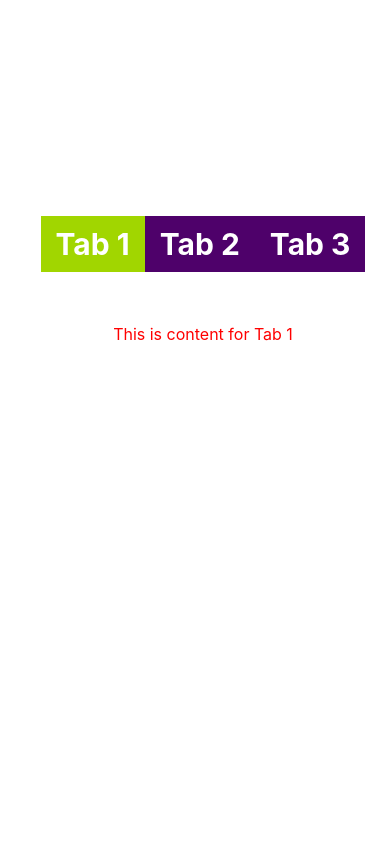
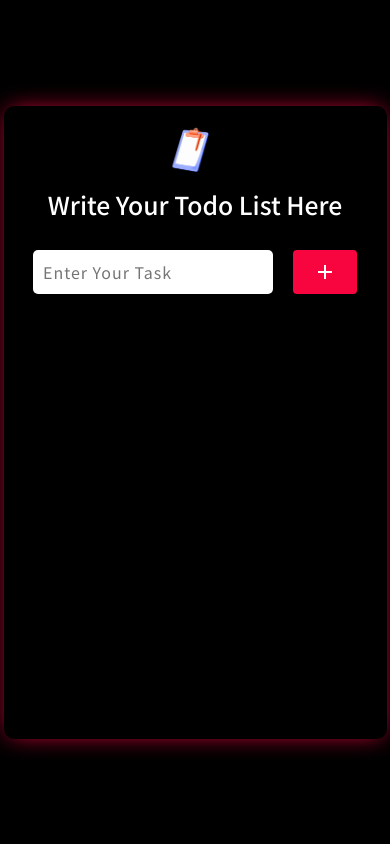
Before and after one commit to Litukumardakua/MultipleCombineProject, a React (Create React App) app: page / in a window 390 px wide. Built offline with nearby package versions, Linux system fonts and the light colour scheme; the HTML template or start-up script is replaced by a standard one.

Commit message:
functionality on todoapp

```diff
--- a/package.json
+++ b/package.json
@@ -3,10 +3,16 @@
   "version": "0.1.0",
   "private": true,
   "dependencies": {
+    "@emotion/react": "^11.11.3",
+    "@emotion/styled": "^11.11.0",
+    "@mui/icons-material": "^5.15.6",
+    "@mui/material": "^5.15.6",
     "@testing-library/jest-dom": "^5.17.0",
     "@testing-library/react": "^13.4.0",
     "@testing-library/user-event": "^13.5.0",
+    "bootstrap": "^5.3.2",
     "react": "^18.2.0",
+    "react-bootstrap": "^2.10.0",
     "react-dom": "^18.2.0",
     "react-icons": "^4.12.0",
     "react-scripts": "5.0.1",
--- a/src/App.js
+++ b/src/App.js
@@ -7,6 +7,7 @@ import Recurcive from './Component/Recursive_Navigatio/Recursive';
 import StarRating from './Component/star_rating/StarRating';
 import { menus } from './Component/Recursive_Navigatio/data';
 import Tabs_test from './Component/Custom_tabs/Tabs_test';
+import Todo from './Component/TodoApp/Todo';
 function App() {
   return (
     <div className="App">
@@ -15,7 +16,8 @@ function App() {
     {/* <StarRating/> */}
     {/* <Loadmore/> */}
     {/* <Recurcive menus={menus}/> */}
-    <Tabs_test/>
+    {/* <Tabs_test/> */}
+    <Todo/>
 
     </div>
   );
--- /dev/null
+++ b/src/Component/TodoApp/List.js
@@ -0,0 +1,21 @@
+import React from "react";
+import Button from "@mui/material/Button";
+import Tooltip from "@mui/material/Tooltip";
+import DeleteIcon from '@mui/icons-material/Delete';
+
+const List = ({id,text,dltitems}) => {
+  return (
+    <>
+      <div className="items">
+        <li>{text}</li>
+        <Tooltip title="Delete">
+          <Button className="dltbtn" onClick={()=>dltitems(id)}>
+            <DeleteIcon/>
+          </Button>
+        </Tooltip>
+      </div>
+    </>
+  );
+};
+
+export default List;
--- /dev/null
+++ b/src/Component/TodoApp/Todo.js
@@ -0,0 +1,75 @@
+import React, { useState } from "react";
+import "./style.css";
+import Button from "@mui/material/Button";
+import Tooltip from "@mui/material/Tooltip";
+import AddIcon from "@mui/icons-material/Add";
+import List from "./List";
+
+const Todo = () => {
+  const [todo, setTodo] = useState("");
+  const [add, setAdd] = useState([]);
+  const [validation,setValidation] = useState("");
+
+  const setData = (e) => {
+    setTodo(e.target.value);
+  };
+
+  const additems = () => {
+    if(todo == ""){
+        setValidation("Enter Your Todo");
+    }else{
+        setAdd(() => {
+            return [...add, todo];
+          });
+          setTodo("");
+          setValidation("");
+    }
+  };
+
+  const dltitems = (id) =>{
+      const dltdata = add.filter((ele,index)=>{
+        return index !== id
+      });
+      setAdd(dltdata);
+  }
+  return (
+    <>
+      <div className="main-container">
+        <div className="todo-box">
+          <img src="/book.png" alt="todoimg" className="todoimg"></img>
+          <h2 className="heading">Write Your Todo List Here</h2>
+          <h3 className="validation">{validation}</h3>
+          <div className="input-container">
+            <input
+              type="text"
+              name="todo"
+              onChange={setData}
+              value={todo}
+              placeholder="Enter Your Task"
+              id=""
+            />
+            <Tooltip title="Add">
+              <Button className="addbtn" onClick={additems}>
+                <AddIcon />
+              </Button>
+            </Tooltip>
+          </div>
+
+          <div className="store-container">
+            <ul>
+              {add.map((ele, index) => {
+                return (
+                  <>
+                    <List id={index} text={ele} dltitems={dltitems}/>
+                  </>
+                );
+              })}
+            </ul>
+          </div>
+        </div>
+      </div>
+    </>
+  );
+};
+
+export default Todo;
--- /dev/null
+++ b/src/Component/TodoApp/style.css
@@ -0,0 +1,140 @@
+@import url('https://fonts.googleapis.com/css2?family=Noto+Sans+JP:wght@400;500;700&display=swap');
+*{
+    margin: 0;
+    padding: 0;
+    box-sizing: border-box;
+}
+
+body{
+    font-family: 'Noto Sans JP', sans-serif;
+}
+
+.main-container{
+    width: 100%;
+    min-height: 100vh;
+    background: #000;
+    display: flex;
+    justify-content: center;
+}
+
+.todo-box{
+    margin: auto;
+    min-height: 75vh;
+    width: 45%;
+    border-radius: 10px;
+    box-shadow: 0px 0px 25px -5px #F8043F;
+}
+
+.input-container{
+    display: flex;
+    justify-content:center;
+    margin-top: 30px;
+}
+
+.input-container input{
+    width: 50%;
+    margin-right: 20px;
+    padding: 10px 10px;
+    outline: none;
+    border: none;
+    border-radius: 5px;
+    letter-spacing: 1px;
+    font-size:16px;
+    text-align: left;
+    text-transform: capitalize;
+}
+
+.main-container .validation{
+    color: #fff;
+    text-align: center;
+    color: #F8043F;
+    letter-spacing: 1px;
+    font-weight: 400;
+}
+
+.input-container .addbtn{
+    background: #F8043F;
+    color: #fff;
+}
+
+.input-container .addbtn:hover{
+    background: #fff;
+    color:#F8043F;
+}
+
+.heading{
+    color: #fff;
+    text-align: center;
+}
+
+.todoimg{
+    display: block;
+    max-width: 120px;
+    margin: auto;
+}
+
+
+/* store container */
+.store-container{
+    margin: auto;
+}
+
+.store-container .items{
+    display: flex;
+    justify-content: center;
+    padding-top:-10px ;
+}
+
+.store-container .items li{
+    color: #fff;
+    background: #AE01FF;
+    width: 50%;
+    height: 50px;
+    margin-right:20px;
+    padding: 10px 10px;
+    outline: none;
+    border: none;
+    border-radius: 5px;
+    letter-spacing: 1px;
+    margin-top: 20px;
+    list-style: none;
+    font-weight: 500;
+    cursor: pointer;
+    font-size: 17px;
+    text-transform: capitalize;
+    transition: all .3s ease-in-out;
+}
+
+.items .dltbtn{
+    background: #fff;
+    color: #F8043F;
+    height: 50px;
+    margin-top: 20px;
+}
+
+.store-container .items li:hover{
+    background: #fff;
+    color: #F8043F;
+}
+
+.items .dltbtn:hover{
+    background: #F8043F;
+    color:#fff;
+}
+.items li .true{
+    text-decoration: none;
+}
+
+@media (max-width:600px){
+    .todo-box{
+        padding: 10px 20px;
+        width:auto;
+    }
+
+    .input-container input{
+        width: 70%;
+    }
+    .store-container .items li{
+        width: 70%;
+    }
+}
```
Also changed, not shown: public/book.png (added).
